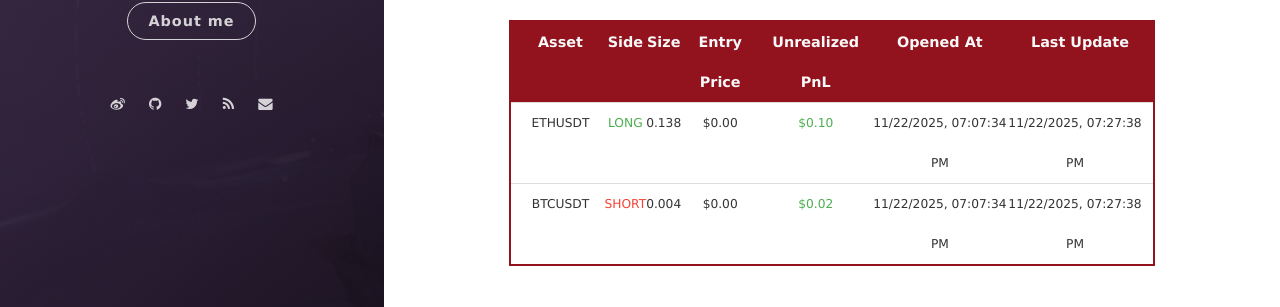
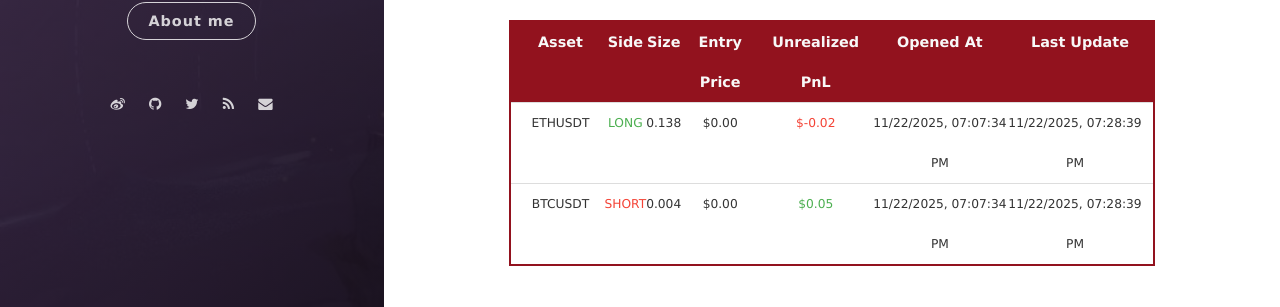
Before and after one commit to leeyegy/leeyegy.github.io, a Jekyll site: the page built from live-trading.html, in a window 1280 px wide and 945 px high. Shown: the part 579-886 px from the top of the window. Built offline with Jekyll 4.4.1, drawn with Linux system fonts in a browser that asks for light colours; nearby versions of some CDN libraries.

Commit message:
AccountMonitor: refresh positions 2025-11-23T03:28:39+08:00

```diff
--- a/assets/data/binance/positions.json
+++ b/assets/data/binance/positions.json
@@ -4,17 +4,17 @@
     "side": "LONG",
     "size": 0.138,
     "entryPrice": 0.0,
-    "unrealizedPnl": 0.10027465,
+    "unrealizedPnl": -0.01932,
     "openedAt": "2025-11-23T03:07:34+08:00",
-    "reportedAt": "2025-11-23T03:27:38+08:00"
+    "reportedAt": "2025-11-23T03:28:39+08:00"
   },
   {
     "symbol": "BTCUSDT",
     "side": "SHORT",
     "size": 0.004,
     "entryPrice": 0.0,
-    "unrealizedPnl": 0.01704295,
+    "unrealizedPnl": 0.0492,
     "openedAt": "2025-11-23T03:07:34+08:00",
-    "reportedAt": "2025-11-23T03:27:38+08:00"
+    "reportedAt": "2025-11-23T03:28:39+08:00"
   }
 ]
```
